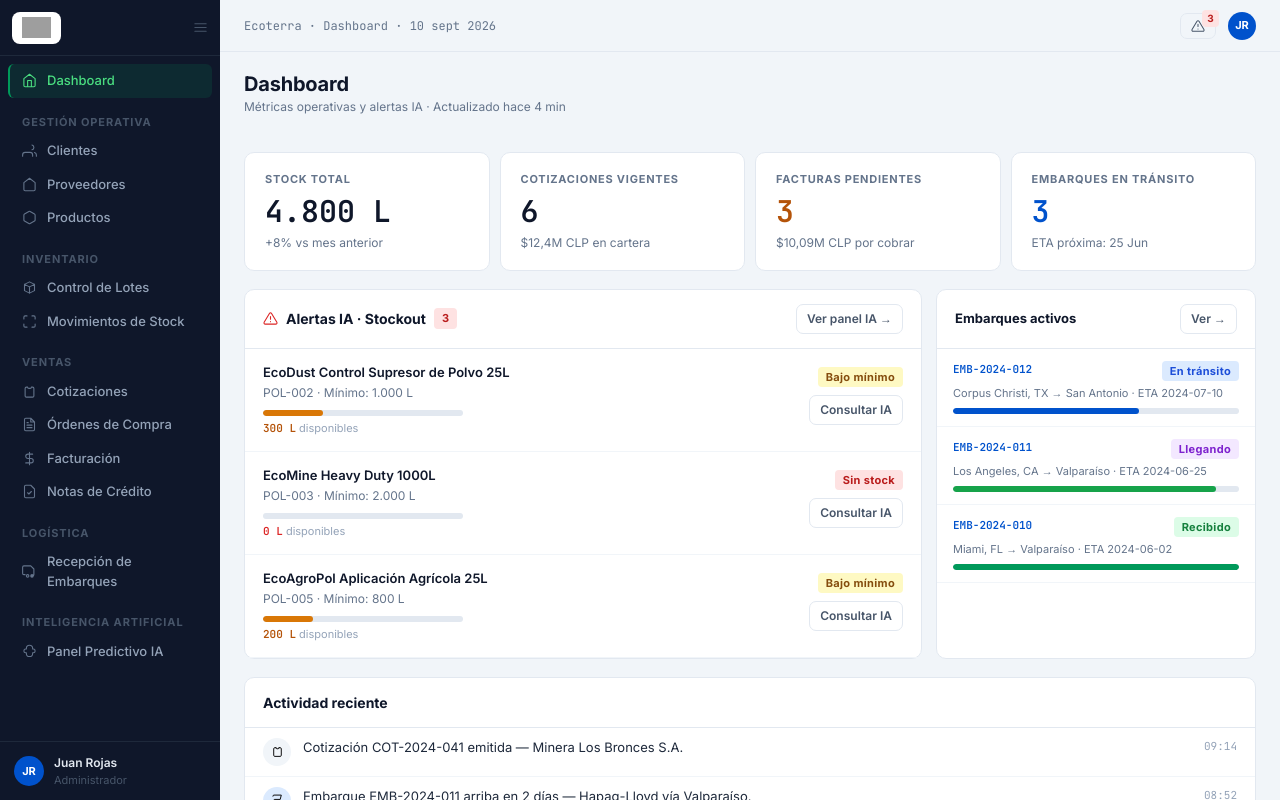
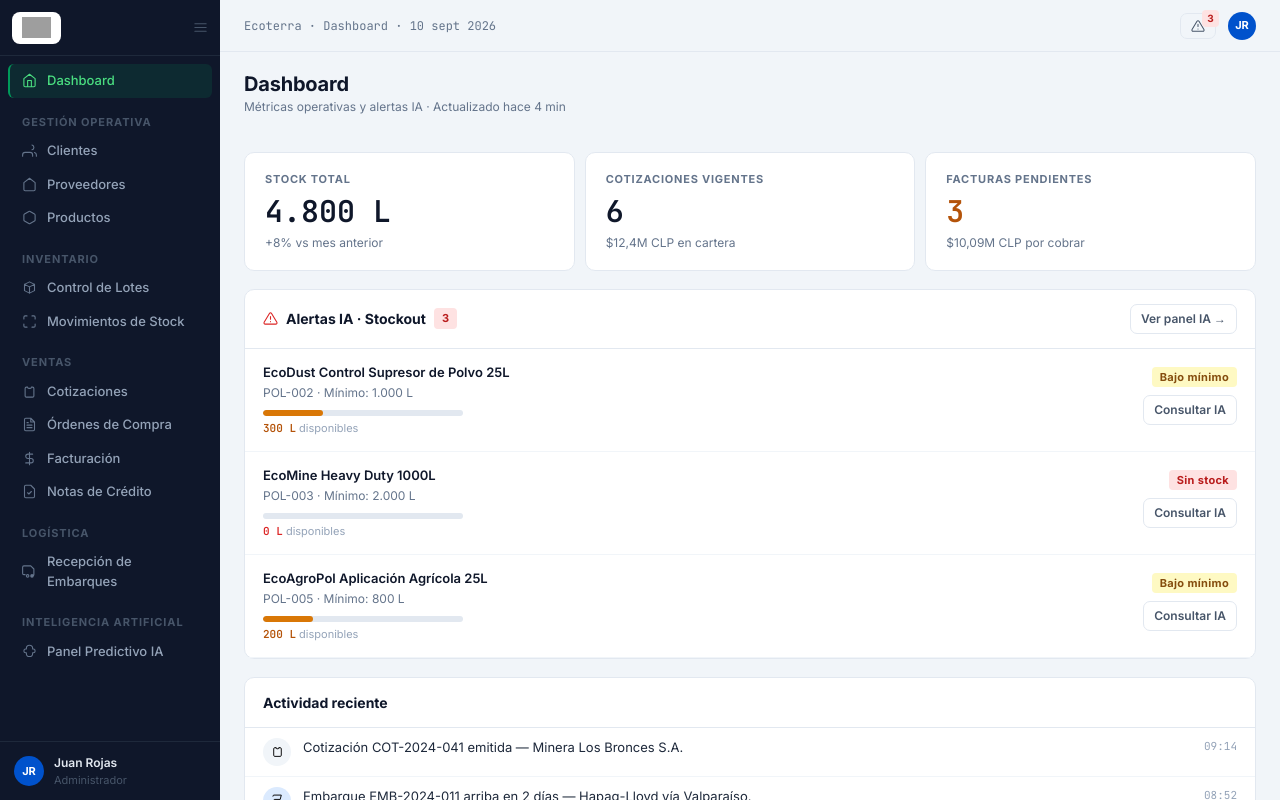
Before and after one commit to r3xyzz/Proyecto-Sistema-de-Gestion-de-Inventario-Cotizaciones-y-Facturacion-Ecoterra, a React (Vite) app: page / in a window 1280 px wide. Built offline with nearby package versions, Linux system fonts and the light colour scheme; grey boxes are pictures that could not be loaded; the HTML template or start-up script is replaced by a standard one.

Commit message:
feat: Quite la sección de “Embarques activos” del dashboard y también dejé de mostrar el KPI de “Embarques en tránsito” en la parte superior.

```diff
--- a/src/App.tsx
+++ b/src/App.tsx
@@ -245,14 +245,13 @@ function Dashboard({ onNav }: { onNav: (s: Screen) => void }) {
     <div style={{ display: "flex", flexDirection: "column", gap: 18 }}>
       <PageTitle title="Dashboard" sub="Métricas operativas y alertas IA · Actualizado hace 4 min" />
 
-      <div style={{ display: "grid", gridTemplateColumns: "repeat(4,1fr)", gap: 10 }}>
+      <div style={{ display: "grid", gridTemplateColumns: "repeat(3,1fr)", gap: 10 }}>
         <div className="kpi"><div className="kpi-label">Stock total</div><div className="kpi-value tabular">4.800 L</div><div className="kpi-sub">+8% vs mes anterior</div></div>
         <div className="kpi"><div className="kpi-label">Cotizaciones vigentes</div><div className="kpi-value tabular">6</div><div className="kpi-sub">$12,4M CLP en cartera</div></div>
         <div className="kpi"><div className="kpi-label">Facturas pendientes</div><div className="kpi-value tabular" style={{ color: "#B45309" }}>3</div><div className="kpi-sub">$10,09M CLP por cobrar</div></div>
-        <div className="kpi"><div className="kpi-label">Embarques en tránsito</div><div className="kpi-value tabular" style={{ color: "#0052CC" }}>3</div><div className="kpi-sub">ETA próxima: 25 Jun</div></div>
-      </div>
-
-      <div style={{ display: "grid", gridTemplateColumns: "1fr 320px", gap: 14 }}>
+      </div>
+
+      <div style={{ display: "grid", gridTemplateColumns: "1fr", gap: 14 }}>
         <div className="panel">
           <div className="panel-header">
             <div style={{ display: "flex", alignItems: "center", gap: 8 }}>
@@ -287,26 +286,6 @@ function Dashboard({ onNav }: { onNav: (s: Screen) => void }) {
           })}
         </div>
 
-        <div style={{ display: "flex", flexDirection: "column", gap: 12 }}>
-          <div className="panel" style={{ flex: 1 }}>
-            <div className="panel-header">
-              <span style={{ fontWeight: 700, fontSize: "0.8125rem", color: "#0F172A" }}>Embarques activos</span>
-              <button className="btn btn-ghost btn-sm" onClick={() => onNav("logistica")}>Ver →</button>
-            </div>
-            {EMBARQUES.map(e => (
-              <div key={e.id} style={{ padding: "12px 16px", borderBottom: "1px solid #F1F5F9" }}>
-                <div style={{ display: "flex", justifyContent: "space-between", marginBottom: 4 }}>
-                  <span style={{ fontSize: "0.6875rem", fontFamily: "JetBrains Mono, monospace", fontWeight: 700, color: "#0052CC" }}>{e.id}</span>
-                  <Badge t={e.estado === "Recibido" ? "ok" : e.estado === "Llegando" ? "purple" : "info"}>{e.estado}</Badge>
-                </div>
-                <div style={{ fontSize: "0.6875rem", color: "#64748B", marginBottom: 6 }}>{e.origen} → {e.destino} · ETA {e.eta}</div>
-                <div className="progress">
-                  <div className="progress-fill" style={{ width: `${e.progreso}%`, background: e.progreso === 100 ? "#00995A" : e.progreso > 80 ? "#16A34A" : "#0052CC" }} />
-                </div>
-              </div>
-            ))}
-          </div>
-        </div>
       </div>
 
       <div className="panel">
```
Also changed, not shown: 1 other file (tests, documents, lock files or other folders).
